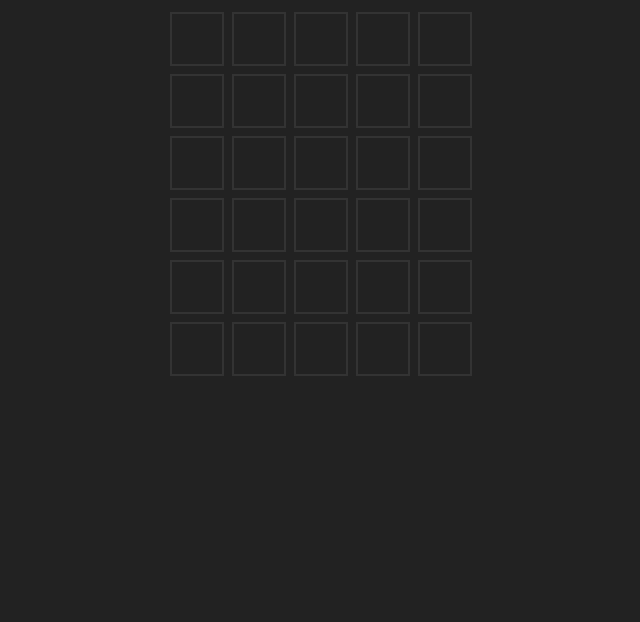
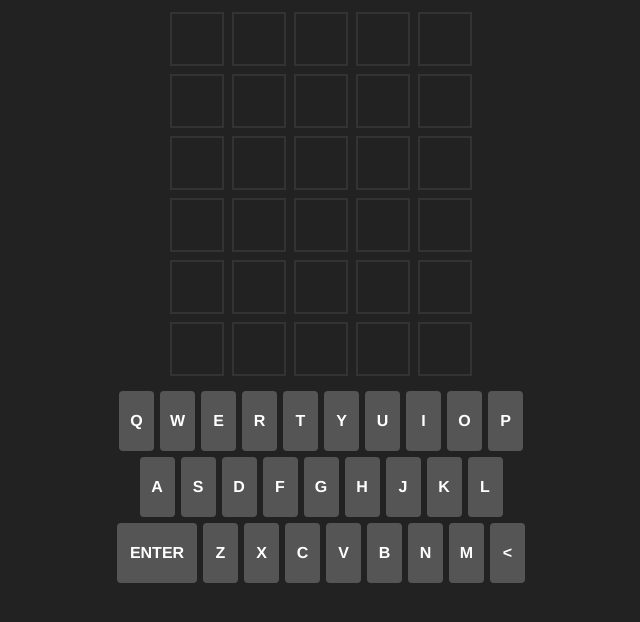
Before and after one commit to followthedopamine/wordle-clone-vue, a Vue app: page / in a window 1280 px wide. Shown: the top 622 px of the page, without its empty margins (319-959 px from the left). Built offline with nearby package versions, Linux system fonts and the light colour scheme.

Commit message:
Added word list and error animation

```diff
--- /dev/null
+++ b/public/css/style.css
@@ -0,0 +1,26 @@
+:root {
+  --green: #6aaa64;
+  --yellow: #c9b458;
+  --dark-grey: #333;
+  --light-grey: #555;
+}
+
+.green {
+  background-color: var(--green);
+  border-color: var(--green);
+}
+
+.yellow {
+  background-color: var(--yellow);
+  border-color: var(--yellow);
+}
+
+.dark-grey {
+  background-color: var(--dark-grey);
+  border-color: var(--dark-grey);
+}
+
+.light-grey {
+  background-color: var(--light-grey);
+  border-color: var(--light-grey);
+}
--- a/public/index.html
+++ b/public/index.html
@@ -6,6 +6,7 @@
     <meta name="viewport" content="width=device-width,initial-scale=1.0">
     <link rel="icon" href="<%= BASE_URL %>favicon.ico">
     <title><%= htmlWebpackPlugin.options.title %></title>
+    <link rel="stylesheet" href="./css/style.css">
   </head>
   <body>
     <noscript>
--- a/src/App.vue
+++ b/src/App.vue
@@ -1,25 +1,136 @@
 <script setup>
 import GridBox from "./components/GridBox.vue";
+import KeyboardKey from "./components/KeyboardKey.vue";
 import { ref } from "vue";
+import { wordList } from "./assets/words5";
+const cLevel = require("./utils/cLevel");
 
 const createGrid = ([rows, cols]) => {
-  const g = new Array(rows);
-  for (let i = 0; i < g.length; i++) {
-    g[i] = new Array(cols).fill(" ");
+  const grid = new Array(rows);
+  for (let row = 0; row < grid.length; row++) {
+    grid[row] = new Array(cols);
+    for (let col = 0; col < grid[row].length; col++) {
+      grid[row][col] = {
+        char: " ",
+        correctness: cLevel.unchecked,
+      };
     }
-  return g;
+  }
+  return grid;
 };
 
 const inputCharToGrid = (char) => {
   if (currentCol < wordLength) {
-    grid[currentRow][currentCol] = char;
+    grid.value[currentRow][currentCol].char = char;
     currentCol++;
   }
 };
 
+const deleteLastCharFromGrid = () => {
+  if (currentCol > 0) {
+    currentCol--;
+    grid.value[currentRow][currentCol].char = " ";
+  }
+};
+
+const submitWord = (word) => {
+  if (
+    currentCol === grid.value[currentRow].length &&
+    wordList.indexOf(joinRow(grid.value[currentRow])) > -1
+  ) {
+    const remainingGuess = [];
+    const remainingWord = [];
+    for (let i = 0; i < word.length; i++) {
+      const winningChar = winningWord.charAt(i);
+      const guessChar = word[i].char;
+      if (winningChar === guessChar) {
+        grid.value[currentRow][i].correctness = cLevel.correct;
+        guessedLetters.push([grid.value[currentRow][i].char, cLevel.correct]);
+      } else {
+        remainingWord.push(winningChar);
+        remainingGuess.push([guessChar, i]);
+      }
+    }
+    for (let j = 0; j < remainingGuess.length; j++) {
+      if (remainingWord.indexOf(remainingGuess[j][0]) > -1) {
+        grid.value[currentRow][remainingGuess[j][1]].correctness =
+          cLevel.yellow;
+        guessedLetters.push([grid.value[currentRow][j].char, cLevel.yellow]);
+      } else {
+        guessedLetters.push([grid.value[currentRow][j].char, cLevel.incorrect]);
+      }
+    }
+    keyboard.value = updateKeyboardBackgrounds();
+    currentRow++;
+    currentCol = 0;
+  } else {
+    playErrorAnimation();
+  }
+};
+
+const updateKeyboardBackgrounds = () => {
+  let keyboard = [
+    ["q", "w", "e", "r", "t", "y", "u", "i", "o", "p"],
+    ["a", "s", "d", "f", "g", "h", "j", "k", "l"],
+    ["enter", "z", "x", "c", "v", "b", "n", "m", "<"],
+  ];
+
+  const letters = guessedLetters.map(([letter, correctness]) => letter);
+  const correctnesses = guessedLetters.map(
+    ([letter, correctness]) => correctness
+  );
+
+  for (let row = 0; row < keyboard.length; row++) {
+    for (let col = 0; col < keyboard[row].length; col++) {
+      const letterPos = letters.indexOf(keyboard[row][col]);
+      if (letterPos === -1) {
+        keyboard[row][col] = {
+          key: keyboard[row][col],
+          correctness: cLevel.unchecked,
+        };
+      } else {
+        keyboard[row][col] = {
+          key: keyboard[row][col],
+          correctness: correctnesses[letterPos],
+        };
+      }
+    }
+  }
+  return keyboard;
+};
+
+const joinRow = (row) => {
+  let word = "";
+  for (let i = 0; i < row.length; i++) {
+    word += row[i].char;
+  }
+  return word;
+};
+
+const playErrorAnimation = () => {
+  for (let i = 0; i < grid.value[currentRow].length; i++) {
+    grid.value[currentRow][i].correctness = cLevel.error;
+  }
+  setTimeout(() => {
+    for (let i = 0; i < grid.value[currentRow].length; i++) {
+      grid.value[currentRow][i].correctness = cLevel.unchecked;
+    }
+    forceRerender();
+  }, 300);
+};
+
 const handleKeyboard = (event) => {
   console.log(event.key);
+  if (event.key === "Enter") {
+    submitWord(grid.value[currentRow]);
+  }
+  if (event.keyCode >= 57 && event.keyCode <= 90) {
     inputCharToGrid(event.key);
+  }
+  if (event.keyCode === 8) {
+    event.preventDefault();
+    deleteLastCharFromGrid();
+  }
   forceRerender();
 };
 
@@ -32,7 +143,10 @@ const forceRerender = () => {
 const wordLength = 5;
 const numberOfGuesses = 6;
 const gridSize = [numberOfGuesses, wordLength];
-const grid = createGrid(gridSize);
+const grid = ref(createGrid(gridSize));
+const guessedLetters = [];
+let keyboard = ref(updateKeyboardBackgrounds());
+const winningWord = "kappa";
 let currentRow = 0;
 let currentCol = 0;
 document.body.addEventListener("keydown", handleKeyboard);
@@ -40,6 +154,7 @@ document.body.addEventListener("keydown", handleKeyboard);
 
 <template>
   <div class="container" :key="componentKey">
+    <div class="grid">
       <div>
         <div
           class="row"
@@ -50,21 +165,30 @@ document.body.addEventListener("keydown", handleKeyboard);
           <GridBox
             v-for="(col, index) in row"
             :key="'col' + index"
-          :value="col"
+            :data="col"
           />
+        </div>
+      </div>
+    </div>
+    <div class="keyboard">
+      <div>
+        <div
+          class="keyboard-row"
+          v-for="(kRow, index) in keyboard"
+          :key="'kRow' + index"
+        >
+          <KeyboardKey
+            v-for="(kCol, index) in kRow"
+            :data="kCol"
+            :key="'kCol' + index"
+          ></KeyboardKey>
+        </div>
       </div>
     </div>
   </div>
 </template>
 
 <style>
-:root {
-  --green: #6aaa64;
-  --yellow: #c9b458;
-  --dark-grey: #333;
-  --light-grey: #555;
-}
-
 body {
   background-color: #222;
   color: white;
@@ -72,7 +196,8 @@ body {
   font-family: "Clear Sans", "Helvetica Neue", Arial, sans-serif;
   font-weight: bold;
 }
-.container {
+
+.grid {
   display: flex;
   justify-content: center;
   align-items: center;
@@ -81,4 +206,17 @@ body {
 .row {
   display: flex;
 }
+
+.keyboard {
+  display: flex;
+  justify-content: center;
+  align-items: center;
+  margin-top: 8px;
+}
+
+.keyboard-row {
+  display: flex;
+  justify-content: center;
+  align-items: center;
+}
 </style>
--- a/src/components/GridBox.vue
+++ b/src/components/GridBox.vue
@@ -1,12 +1,25 @@
 <script setup>
 import { defineProps } from "vue";
+const cLevel = require("../utils/cLevel");
+
 const props = defineProps({
-  value: String,
+  data: Object,
 });
+
+let className = "";
+if (props.data.correctness === cLevel.correct) {
+  className = "green";
+}
+if (props.data.correctness === cLevel.yellow) {
+  className = "yellow";
+}
+if (props.data.correctness === cLevel.error) {
+  className = "error";
+}
 </script>
 
 <template>
-  <span>{{ props.value }}</span>
+  <span :class="className">{{ props.data.char.toUpperCase() }}</span>
 </template>
 
 <style scoped>
@@ -19,4 +32,8 @@ span {
   align-items: center;
   border: 2px solid var(--dark-grey);
 }
+
+.error {
+  border-color: #ad2a2a;
+}
 </style>
--- /dev/null
+++ b/src/components/KeyboardKey.vue
@@ -0,0 +1,67 @@
+<script setup>
+import { defineProps } from "vue";
+const cLevel = require("../utils/cLevel");
+
+const props = defineProps({
+  data: Object,
+});
+
+const extraClass = props.data.key === "enter" ? "enter-key" : "";
+
+let className = "";
+if (props.data.correctness === cLevel.correct) {
+  className = "green";
+}
+if (props.data.correctness === cLevel.yellow) {
+  className = "yellow";
+}
+</script>
+
+<template>
+  <button class="keyboard-key" :class="extraClass + ' ' + className">
+    {{ props.data.key.toUpperCase() }}
+  </button>
+</template>
+
+<style scoped>
+.keyboard-key {
+  display: flex;
+  justify-content: center;
+  align-items: center;
+  width: 35px;
+  height: 60px;
+  border: none;
+  border-radius: 4px;
+  background-color: #555;
+  margin: 3px;
+  font-family: "Clear Sans", "Helvetica Neue", Arial, sans-serif;
+  font-weight: bold;
+  font-size: 16px;
+  color: white;
+}
+
+.enter-key {
+  width: 80px;
+}
+
+/* Not sure why I need these here */
+.green {
+  background-color: var(--green);
+  border-color: var(--green);
+}
+
+.yellow {
+  background-color: var(--yellow);
+  border-color: var(--yellow);
+}
+
+.dark-grey {
+  background-color: var(--dark-grey);
+  border-color: var(--dark-grey);
+}
+
+.light-grey {
+  background-color: var(--light-grey);
+  border-color: var(--light-grey);
+}
+</style>
--- a/src/utils/cLevel.js
+++ b/src/utils/cLevel.js
@@ -3,6 +3,7 @@ const cLevel = {
   incorrect: 1,
   yellow: 2, // Not the best name
   correct: 3,
+  error: 4,
 };
 
 module.exports = cLevel;
```
Lines whose indentation alone changed are shown as unchanged.
